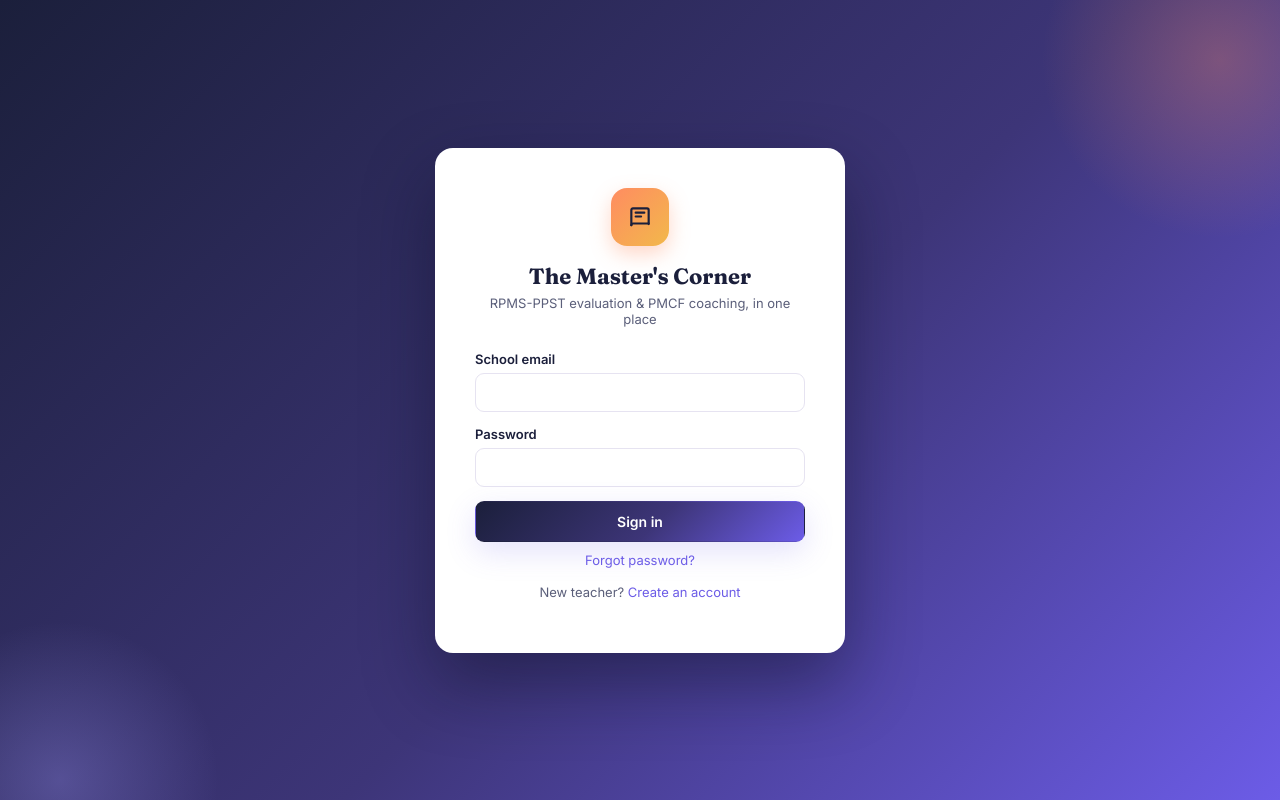
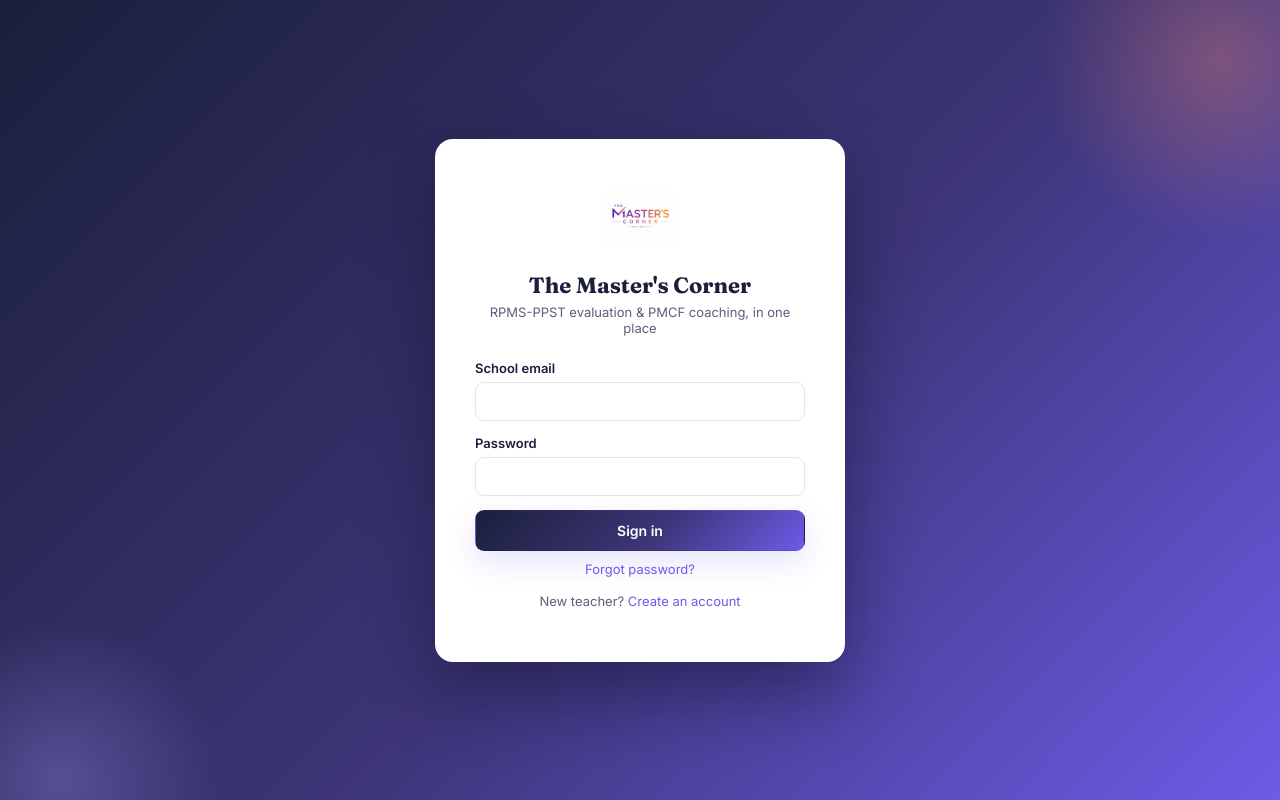
Before and after one commit to caloy-hub/the-masters-corner, a React (Vite) app: page /login in a window 1280 px wide. Built offline with nearby package versions, Linux system fonts and the light colour scheme; no server answers.

Commit message:
Fix missing logo markup on login page

```diff
--- a/src/pages/Login.jsx
+++ b/src/pages/Login.jsx
@@ -42,7 +42,13 @@
   return (
     <div className="auth-wrap">
       <div className="auth-card">
-        <div className="auth-seal">
+        <img
+          src="/logo.png"
+          alt="School logo"
+          className="auth-logo"
+          onError={(e) => { e.currentTarget.style.display = 'none'; e.currentTarget.nextSibling.style.display = 'flex' }}
+        />
+        <div className="auth-seal" style={{ display: 'none' }}>
           <svg viewBox="0 0 24 24" width="26" height="26" fill="none" stroke="#1b1f3b" strokeWidth="2" strokeLinecap="round" strokeLinejoin="round">
             <path d="M4 19.5V5.5A1.5 1.5 0 0 1 5.5 4h13A1.5 1.5 0 0 1 20 5.5v13" />
             <path d="M4 19.5A1.5 1.5 0 0 1 5.5 18H20" />
```
